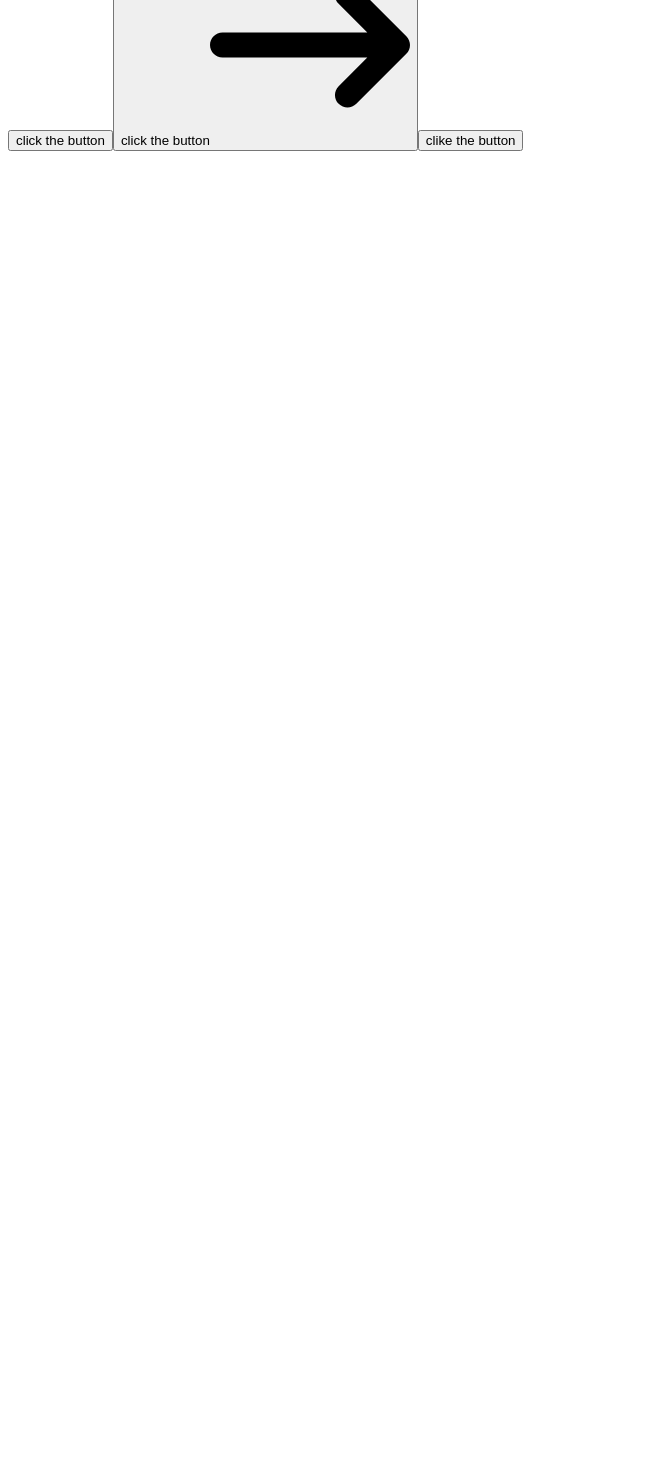
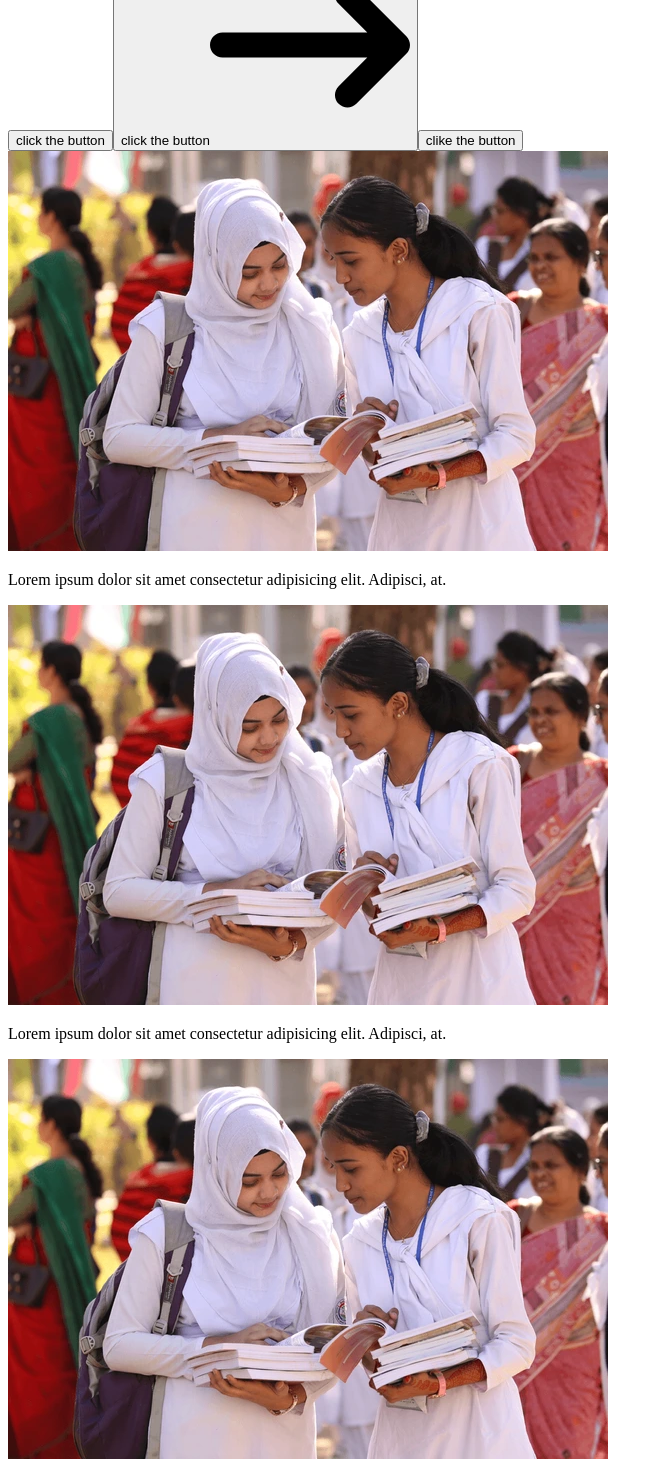
Before and after one commit to AshrafulPatHan/Imampur-pmhs, a Next.js app: page /ui in a window 1280 px wide. Shown: the part 1330-2797 px from the top of the page, without its empty margins (0-663 px from the left). Before the commit the page ends 1489 px from the top, so only its background shows below. Built offline with nearby package versions, Linux system fonts and the light colour scheme.

Commit message:
add the card

```diff
--- a/src/app/ui/page.tsx
+++ b/src/app/ui/page.tsx
@@ -1,5 +1,6 @@
 import Image from "next/image";
 import arrow from "@/assets/icon/arrow.svg";
+import image from "@/assets/image/student.webp";
 
 
 export default function UI() {
@@ -76,6 +77,73 @@ export default function UI() {
                 </div>
             </div>
 
+            <div className="mt-20 grid grid-cols-1 md:grid-cols-3 gap-12">
+                <div className="relative w-[400px] h-[400px]  rounded-xl ">
+                    <div>
+                        <Image src={image} alt="photo" className="rounded-xl h-[400px] object-cover" />
+                    </div>
+                    <div className="absolute bottom-0 p-4">
+                        <p className="font-bold ">
+                            Lorem ipsum dolor sit amet consectetur adipisicing elit. Adipisci, at.
+                        </p>
+                    </div>
+                </div>
+                <div className="relative w-[400px] h-[400px]  rounded-xl shadow-lg shadow-[#0f0f0f50] border border-[#271a1a2a] ">
+                    <div>
+                        <Image src={image} alt="photo" className="rounded-xl h-[400px] object-cover" />
+                    </div>
+                    <div className="absolute bottom-0  p-4">
+                        <p className="font-bold ">
+                            Lorem ipsum dolor sit amet consectetur adipisicing elit. Adipisci, at.
+                        </p>
+                    </div>
+                </div>
+                <div className="group relative w-[400px] h-[400px] rounded-2xl overflow-hidden shadow-lg shadow-black/30 border border-white/10 transition-all duration-500 hover:shadow-2xl hover:scale-[1.02]">
+                    {/* Image */}
+                    <Image
+                        src={image}
+                        alt="photo"
+                        className="h-full w-full object-cover rounded-2xl transition-transform duration-500 group-hover:scale-110"
+                    />
+
+                    {/* Overlay Gradient */}
+                    <div className="absolute inset-0 bg-gradient-to-t from-black/70 via-black/30 to-transparent opacity-70 transition-opacity duration-500 group-hover:opacity-90"></div>
+
+                    {/* Text Content */}
+                    <div className="absolute bottom-0 p-5 text-white">
+                        <p className="font-semibold text-lg leading-snug">
+                            Lorem ipsum dolor sit amet consectetur adipisicing elit. Adipisci, at.
+                        </p>
+                        <button className="mt-3 px-4 py-2 rounded-lg bg-amber-500 text-sm font-medium shadow-md hover:bg-amber-600 transition-all duration-300">
+                            Read More
+                        </button>
+                    </div>
+                </div>
+
+                <div className="group relative w-[400px] h-[400px] rounded-2xl overflow-hidden shadow-lg shadow-black/30 border border-black/10 transition-all duration-500 hover:shadow-2xl hover:scale-[1.02]">
+                    {/* Image */}
+                    <Image
+                        src={image}
+                        alt="photo"
+                        className="h-full w-full object-cover rounded-2xl transition-transform duration-500 group-hover:scale-110"
+                    />
+
+                    {/* Overlay Gradient */}
+                    <div className="absolute inset-0 bg-gradient-to-t from-black/70 via-black/30 to-transparent opacity-70 transition-opacity duration-500 group-hover:opacity-90"></div>
+
+                    {/* Text Content */}
+                    <div className="absolute bottom-0 p-5 text-white">
+                        <p className="font-semibold text-lg leading-snug">
+                            Lorem ipsum dolor sit amet consectetur adipisicing elit. Adipisci, at.
+                        </p>
+                        <button className="mt-3 px-4 py-2 rounded-lg border-2 border-amber-500 text-sm font-medium shadow-md hover:bg-amber-500 transition-all duration-300">
+                            Read More
+                        </button>
+                    </div>
+                </div>
+
+            </div>
+
             <div className="mb-20"></div>
 
         </div>
```
Also changed, not shown: src/assets/image/student.webp (added).
